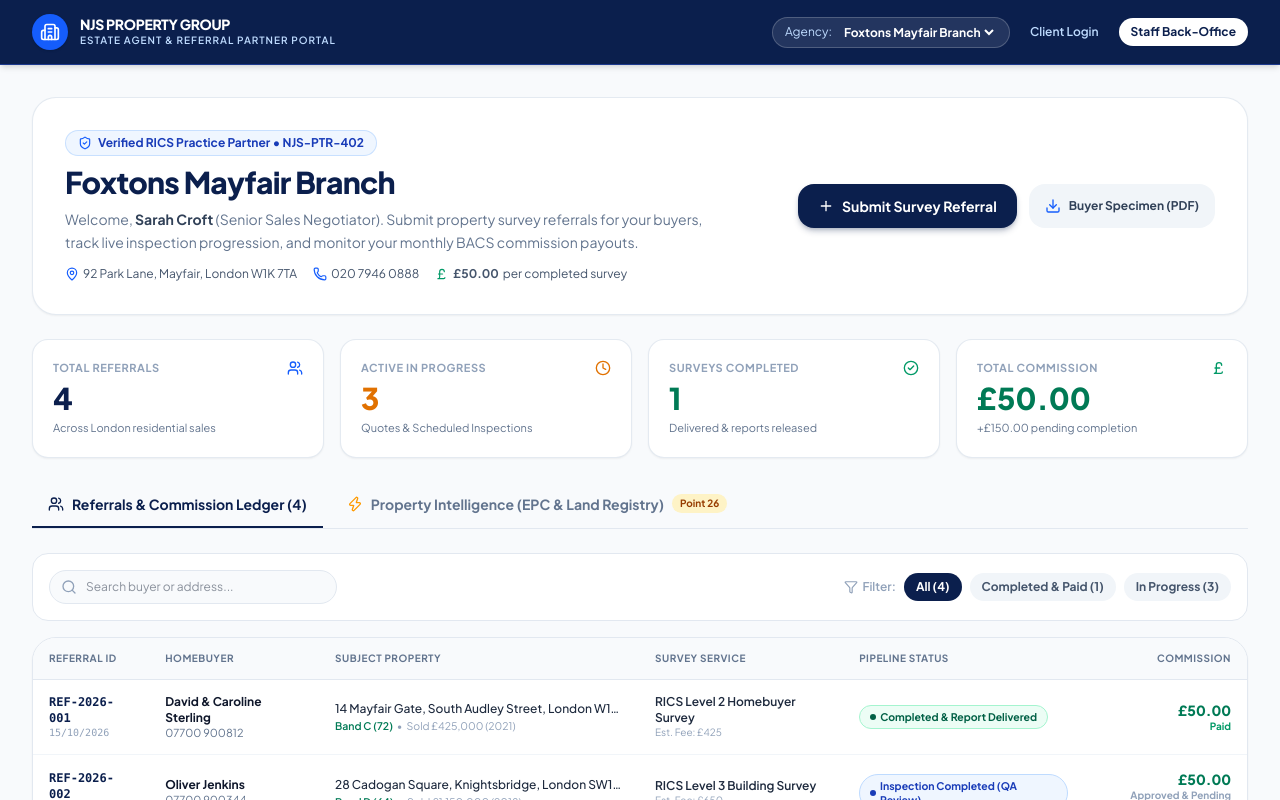
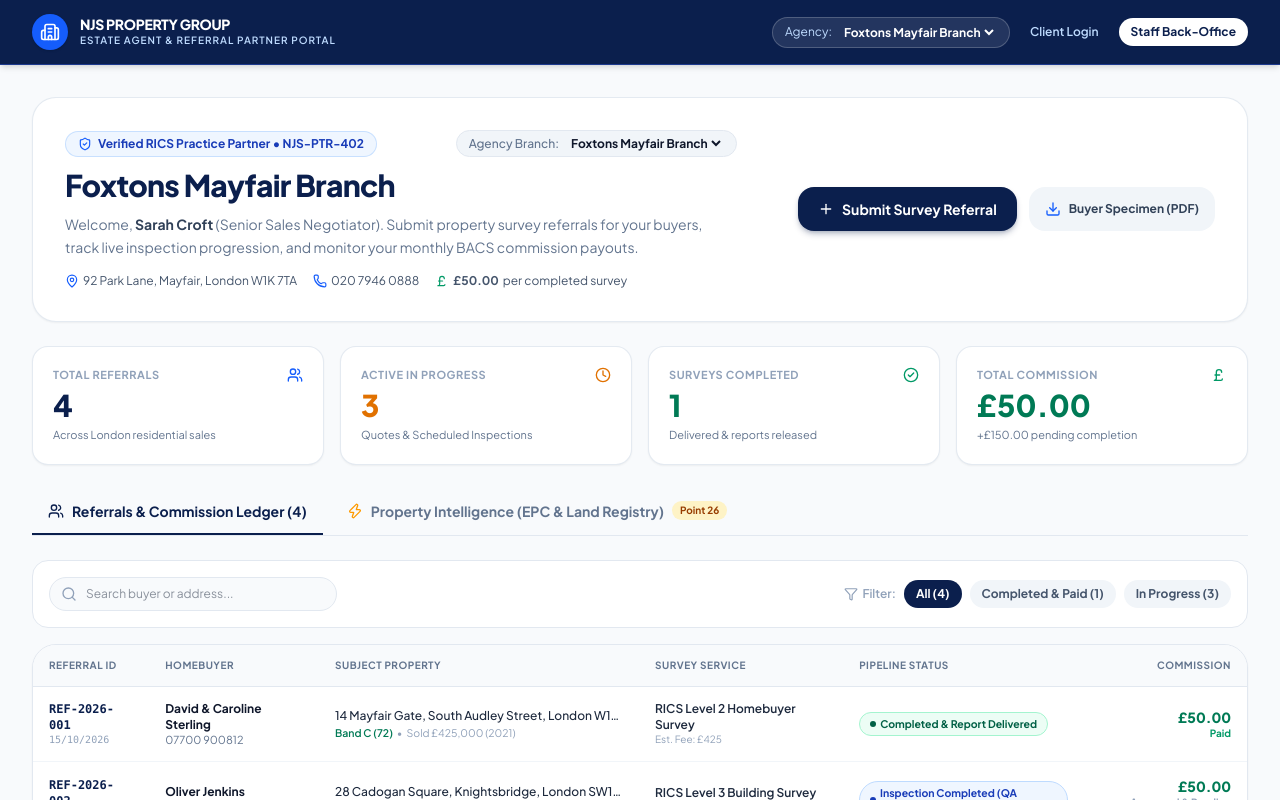
Before and after one commit to AKRITIKUSHWAHA/properitygroup, a React (Vite) app: page /partners in a window 1280 px wide. Shown: the top 800 px of the page. Built offline with nearby package versions, Linux system fonts and the light colour scheme; a web font is replaced by a local one.

Commit message:
fix(partner): embed partner portal inside admin layout so sidebar remains visible when clicked from admin menu

```diff
--- a/src/App.jsx
+++ b/src/App.jsx
@@ -217,9 +217,12 @@
             <Route path="/admin/user" element={<AdminUsersPage />} />
             <Route path="/admin/users-and-roles" element={<AdminUsersPage />} />
 
-            {/* Companies & Surveyors & Settings */}
+            {/* Companies & Partner Portal & Surveyors & Settings */}
             <Route path="/admin/companies" element={<AdminCompaniesPage />} />
             <Route path="/admin/company" element={<AdminCompaniesPage />} />
+            <Route path="/admin/partner-portal" element={<PartnerPortalPage inAdminShell={true} />} />
+            <Route path="/admin/partners" element={<Navigate to="/admin/partner-portal" replace />} />
+            <Route path="/admin/partner" element={<Navigate to="/admin/partner-portal" replace />} />
             <Route path="/admin/surveyors" element={<AdminSurveyorsPage />} />
             <Route path="/admin/surveyor" element={<AdminSurveyorsPage />} />
             <Route path="/admin/settings" element={<AdminSettingsPage />} />
@@ -227,6 +230,9 @@
 
             {/* Seamless /superadmin/* backwards-compatibility redirects */}
             <Route path="/superadmin/dashboard" element={<Navigate to="/admin/dashboard" replace />} />
+            <Route path="/superadmin/partner-portal" element={<Navigate to="/admin/partner-portal" replace />} />
+            <Route path="/superadmin/partners" element={<Navigate to="/admin/partner-portal" replace />} />
+            <Route path="/superadmin/partner" element={<Navigate to="/admin/partner-portal" replace />} />
             <Route path="/superadmin/leads" element={<Navigate to="/admin/leads" replace />} />
             <Route path="/superadmin/lead" element={<Navigate to="/admin/leads" replace />} />
             <Route path="/superadmin/crm-and-leads" element={<Navigate to="/admin/leads" replace />} />
--- a/src/mock/navigation.js
+++ b/src/mock/navigation.js
@@ -8,7 +8,7 @@
     { id: 'dashboard', name: 'Dashboard', path: '/admin/dashboard', icon: 'LayoutDashboard', badge: null },
     { id: 'users-roles', name: 'Users & Roles', path: '/admin/users-and-roles', icon: 'Users', badge: null },
     { id: 'companies', name: 'Companies', path: '/admin/companies', icon: 'Building2', badge: null },
-    { id: 'partner-portal', name: 'Partner Portal', path: '/partners', icon: 'Handshake', badge: 'Point 29' },
+    { id: 'partner-portal', name: 'Partner Portal', path: '/admin/partner-portal', icon: 'Handshake', badge: 'Point 29' },
     { id: 'surveyors', name: 'Surveyors', path: '/admin/surveyors', icon: 'UserCheck', badge: null },
     { id: 'crm-leads', name: 'CRM & Leads', path: '/admin/crm-and-leads', icon: 'Target', badge: '14' },
     { id: 'survey-jobs', name: 'Survey Jobs', path: '/admin/survey-jobs', icon: 'ClipboardCheck', badge: '84' },
--- a/src/pages/partner/PartnerPortalPage.jsx
+++ b/src/pages/partner/PartnerPortalPage.jsx
@@ -1,5 +1,5 @@
 import React, { useState } from 'react';
-import { Link } from 'react-router-dom';
+import { Link, useLocation } from 'react-router-dom';
 import {
   Building2,
   Users,
@@ -31,8 +31,11 @@
 import { useToast } from '../../components/ToastContext';
 import { downloadReportPDF } from '../../utils/pdfGenerator';
 
-export function PartnerPortalPage() {
+export function PartnerPortalPage({ inAdminShell = false }) {
   const { addToast } = useToast();
+  const location = useLocation();
+  const isInsideAdmin = inAdminShell || location.pathname.startsWith('/admin');
+
   const [selectedAgencyId, setSelectedAgencyId] = useState('ptr-foxtons');
   const [referrals, setReferrals] = useState(() => getPartnerReferrals());
   const [filterStage, setFilterStage] = useState('all');
@@ -150,8 +153,9 @@
   };
 
   return (
-    <div className="min-h-screen bg-slate-50 text-slate-800 pb-16">
-      {/* Top Navigation Bar */}
+    <div className={isInsideAdmin ? 'space-y-6 animate-in fade-in duration-200' : 'min-h-screen bg-slate-50 text-slate-800 pb-16'}>
+      {/* Top Navigation Bar (Only for standalone /partners external access) */}
+      {!isInsideAdmin && (
         <header className="bg-[#0B1F4D] text-white border-b border-blue-900 sticky top-0 z-30 shadow-md">
           <div className="max-w-7xl mx-auto px-4 sm:px-6 lg:px-8 h-16 flex items-center justify-between">
             <div className="flex items-center gap-3">
@@ -201,16 +205,36 @@
             </div>
           </div>
         </header>
+      )}
 
       {/* Main Content Container */}
-      <div className="max-w-7xl mx-auto px-4 sm:px-6 lg:px-8 pt-8 space-y-6">
+      <div className={isInsideAdmin ? 'space-y-6' : 'max-w-7xl mx-auto px-4 sm:px-6 lg:px-8 pt-8 space-y-6'}>
         {/* Welcome & Agency Profile Banner */}
         <div className="bg-white rounded-3xl p-6 sm:p-8 border border-slate-200/90 shadow-xs flex flex-col md:flex-row md:items-center justify-between gap-6">
-          <div className="space-y-2">
+          <div className="space-y-2.5">
+            <div className="flex items-center justify-between flex-wrap gap-2">
               <div className="inline-flex items-center gap-1.5 px-3 py-1 rounded-full bg-blue-50 border border-blue-200/80 text-blue-800 text-xs font-bold">
                 <ShieldCheck className="w-3.5 h-3.5 text-blue-600" />
                 <span>Verified RICS Practice Partner • {agency.code}</span>
               </div>
+
+              {/* Agency Branch Switcher Dropdown (Inside Banner) */}
+              <div className="flex items-center gap-2 bg-slate-100 px-3 py-1 rounded-xl border border-slate-200 text-xs">
+                <span className="text-slate-500 font-medium">Agency Branch:</span>
+                <select
+                  value={selectedAgencyId}
+                  onChange={(e) => setSelectedAgencyId(e.target.value)}
+                  className="bg-transparent font-bold text-slate-900 focus:outline-none cursor-pointer"
+                >
+                  {PARTNER_AGENCIES.map((ag) => (
+                    <option key={ag.id} value={ag.id} className="text-slate-900">
+                      {ag.name}
+                    </option>
+                  ))}
+                </select>
+              </div>
+            </div>
+
             <h1 className="text-2xl sm:text-3xl font-black text-[#0B1F4D] tracking-tight">
               {agency.name}
             </h1>
```
Lines whose indentation alone changed are shown as unchanged.
